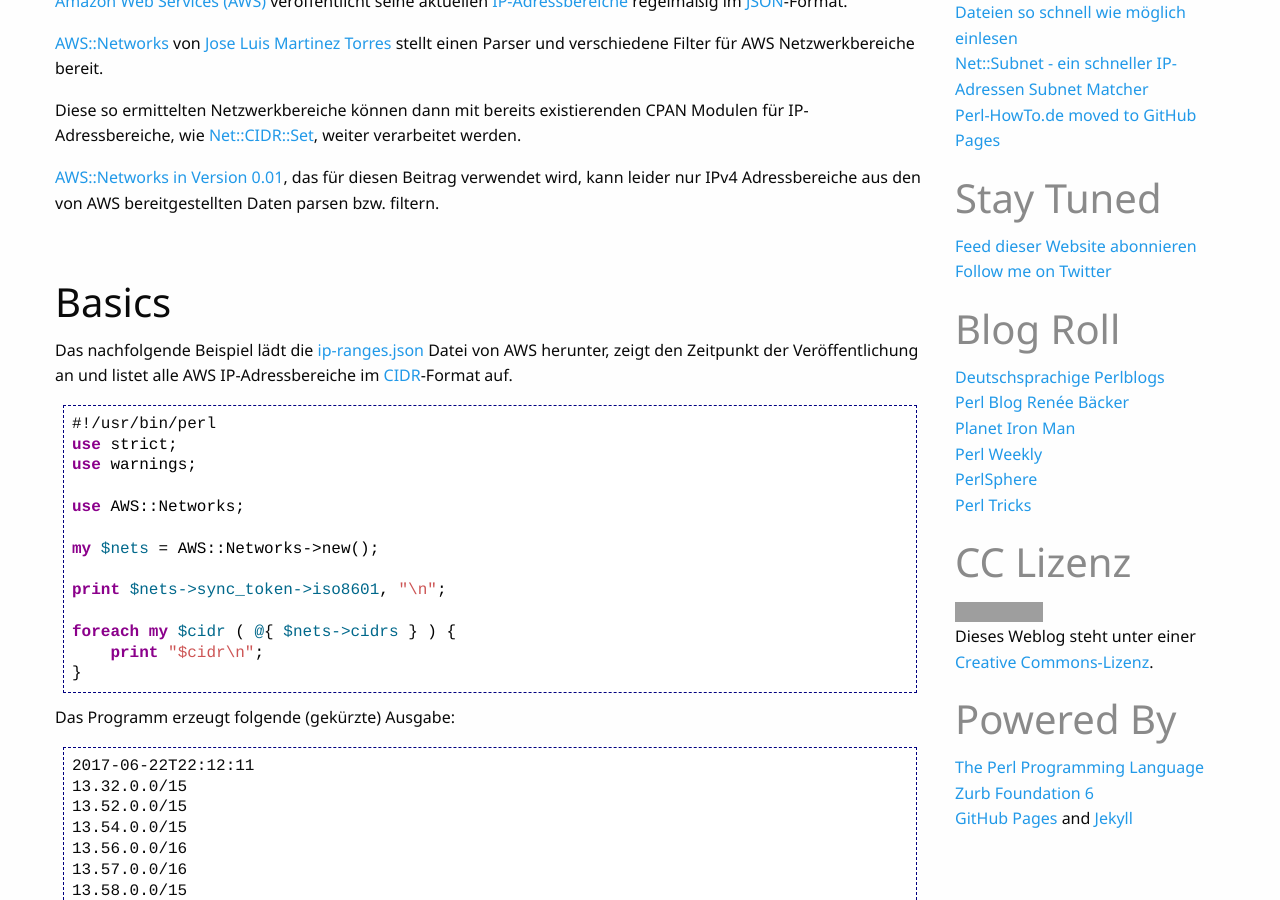
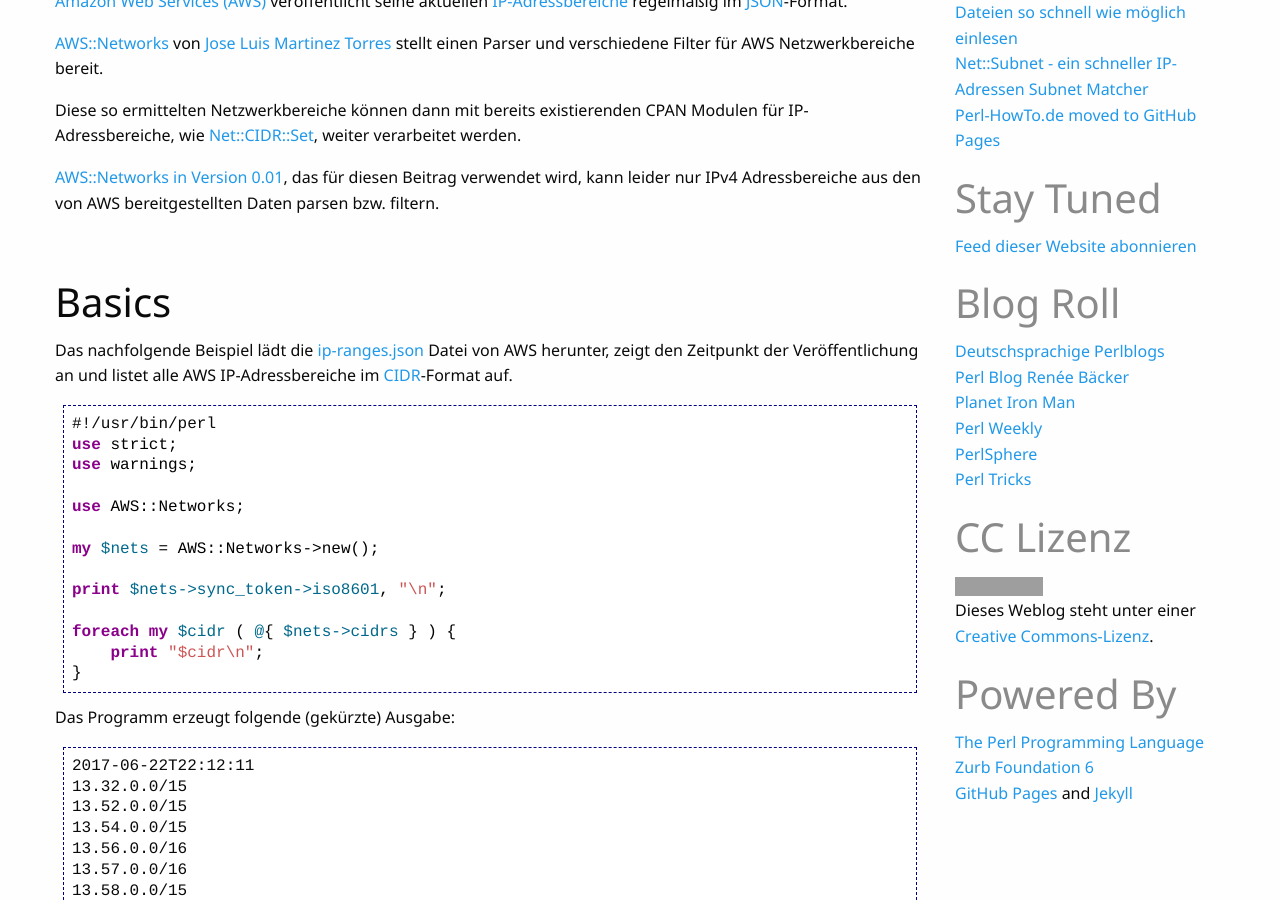
Before and after one commit to perl-howto/perl-howto.github.io, a Jekyll site: the page built from index.html, in a window 1280 px wide and 900 px high, scrolled down 374 px. Built offline with Jekyll 4.4.1, drawn with Linux system fonts in a browser that asks for light colours; grey boxes are pictures that could not be loaded.

Commit message:
Removed Twitter

```diff
--- a/_includes/sidebar/stay-tuned-sidebar.html
+++ b/_includes/sidebar/stay-tuned-sidebar.html
@@ -3,6 +3,5 @@
         <h2 class="subheader">Stay Tuned</h2>
         <ul class="no-bullet">
           <li><a href="{{ site.url }}/feed.xml">Feed dieser Website abonnieren</a></li>
-          <li><a href="https://twitter.com/PerlHowto">Follow me on Twitter</a></li>
         </ul>
       </div>
```
